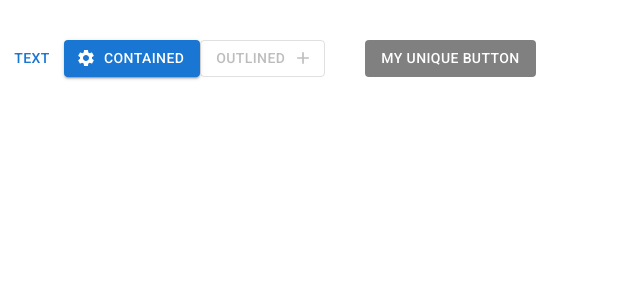
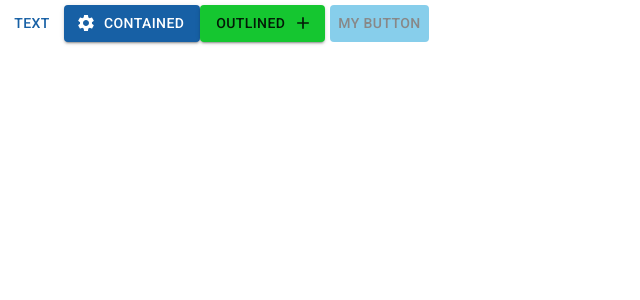
Before and after one commit to saji2000/social-network, a React (Create React App) app: page / in a window 1280 px wide. Shown: the top 300 px of the page, without its empty margins (0-640 px from the left). Built offline with nearby package versions, Linux system fonts and the light colour scheme.

Commit message:
Trying mui themes, thank God

```diff
--- a/src/App.js
+++ b/src/App.js
@@ -1,30 +1,26 @@
 import logo from "./logo.svg";
-import { Button } from "@mui/material/";
+import { Button, styled } from "@mui/material/";
 import { Add, Settings } from "@mui/icons-material";
 
 function App() {
+  const BlueButton = styled(Button)(({ theme }) => ({
+    backgroundColor: "skyblue",
+    color: "#888",
+    margin: 5,
+    "&:hover": { backgroundColor: "lightblue" },
+    "&:disabled": { backgroundColor: "gray", color: "white" },
+  }));
+
   return (
     <div className="App">
       <Button variant="text">Text</Button>
       <Button startIcon={<Settings />} variant="contained">
         Contained
       </Button>
-      <Button endIcon={<Add />} variant="outlined" disabled>
+      <Button color="secondary" endIcon={<Add />} variant="contained">
         Outlined
       </Button>
-      <Button
-        variant="contained"
-        disabled
-        sx={{
-          backgroundColor: "skyblue",
-          color: "#888",
-          margin: 5,
-          "&:hover": { backgroundColor: "lightblue" },
-          "&:disabled": { backgroundColor: "gray", color: "white" },
-        }}
-      >
-        My unique button
-      </Button>
+      <BlueButton>My button</BlueButton>
     </div>
   );
 }
--- a/src/index.js
+++ b/src/index.js
@@ -1,10 +1,14 @@
 import React from "react";
 import ReactDOM from "react-dom/client";
 import App from "./App";
+import { ThemeProvider } from "@emotion/react";
+import { theme } from "./theme";
 
 const root = ReactDOM.createRoot(document.getElementById("root"));
 root.render(
   <React.StrictMode>
-    <App />
+    <ThemeProvider theme={theme}>
+      <App />
+    </ThemeProvider>
   </React.StrictMode>
 );
--- /dev/null
+++ b/src/theme.js
@@ -0,0 +1,16 @@
+import { createTheme } from "@mui/material/styles";
+
+export const theme = createTheme({
+  palette: {
+    primary: {
+      main: "#1760a5",
+      light: "skyblue",
+    },
+    secondary: {
+      main: "#15c630",
+    },
+    otherColor: {
+      main: "#999",
+    },
+  },
+});
```
